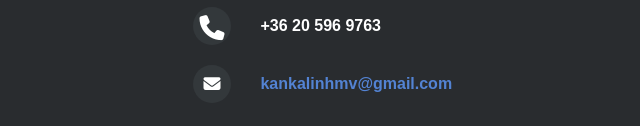
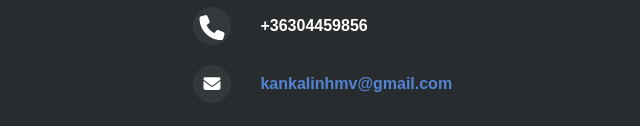
Before and after one commit to szalaigergo/kankalin, a plain HTML site: page contact.html in a window 1280 px wide. Shown: the part 1035-1161 px from the top of the page, 281-921 px from the left. Drawn offline with nearby package versions, Linux system fonts and the light colour scheme; some packages are replaced by stand-ins of ours.

Commit message:
Tel change

```diff
--- a/contact.html
+++ b/contact.html
@@ -173,7 +173,7 @@
 
             <div>
                 <i class="fa fa-phone"></i>
-                <p>+36 20 596 9763</p>
+                <p>+36304459856</p>
             </div>
 
             <div>
```
